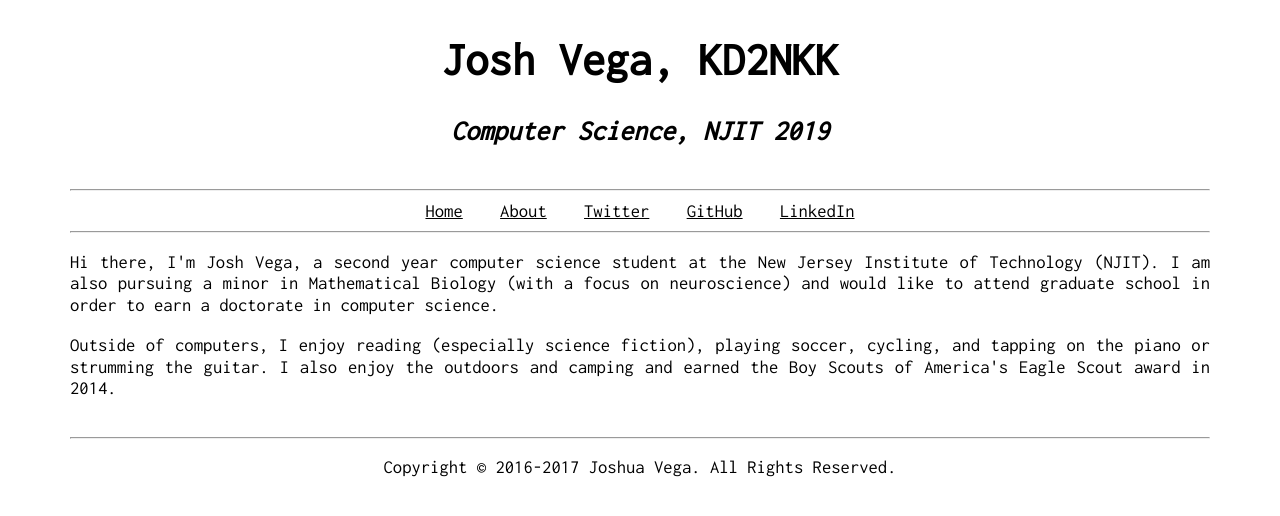
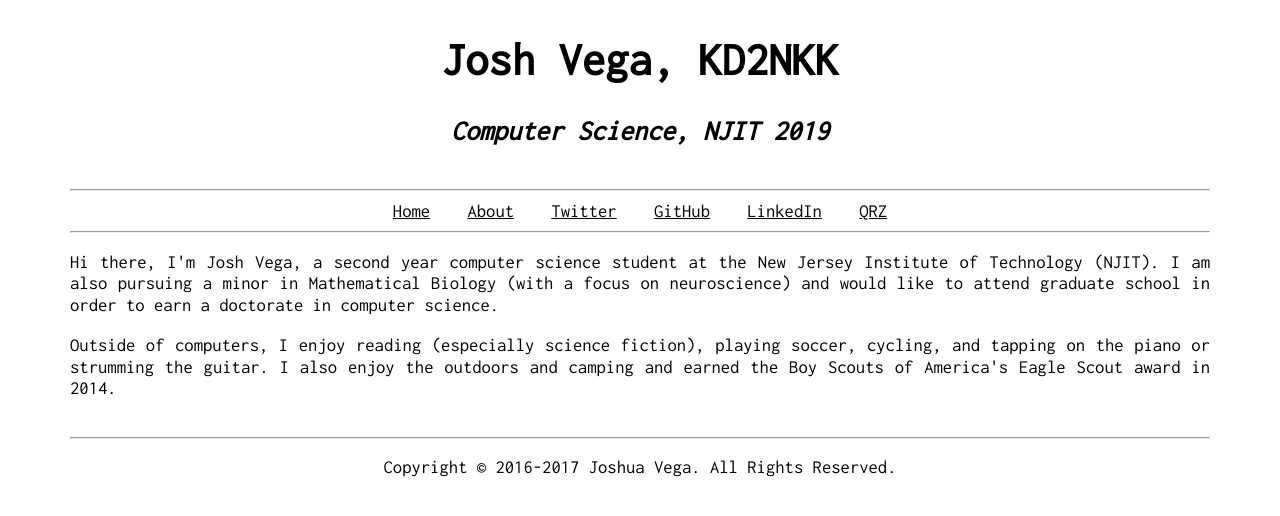
Before and after one commit to Jsvcycling/jsvcycling.github.io, a Jekyll site: the page built from about.html, in a window 1280 px wide. Shown: the top 516 px of the page. Built offline with Jekyll 4.4.1, drawn with Linux system fonts in a browser that asks for light colours.

Commit message:
Add link to QRZ page.

```diff
--- a/_layouts/default.html
+++ b/_layouts/default.html
@@ -37,6 +37,7 @@
         <p class="navbar-link"><a href="https://twitter.com/jsvcycling">Twitter</a></p>
         <p class="navbar-link"><a href="https://github.com/jsvcycling">GitHub</a></p>
         <p class="navbar-link"><a href="https://linkedin.com/in/jsvcycling">LinkedIn</a></p>
+        <p class="navbar-link"><a href="https://qrz.com/db/KD2NKK">QRZ</a></p>
       </div>
       <hr />
 
```
